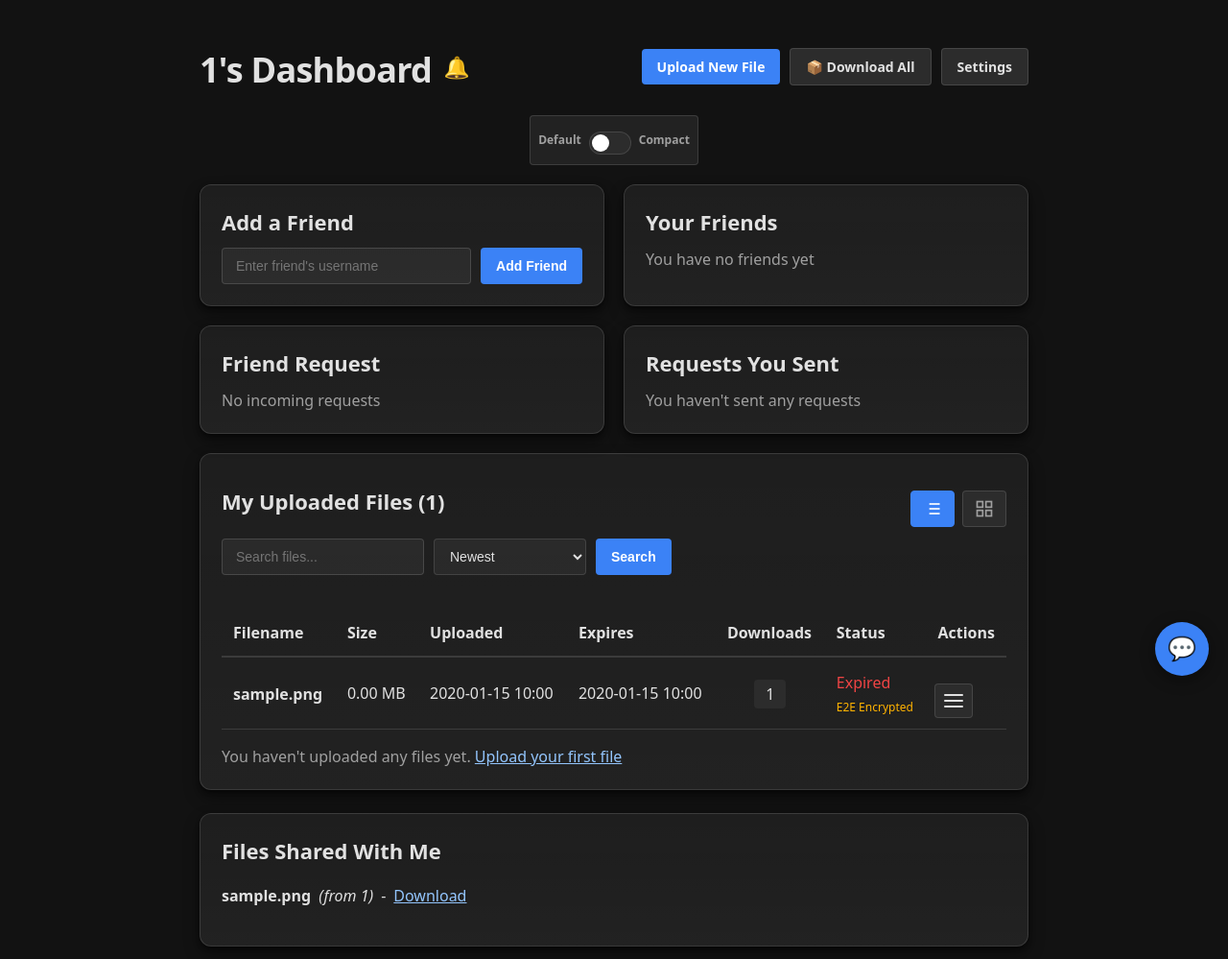
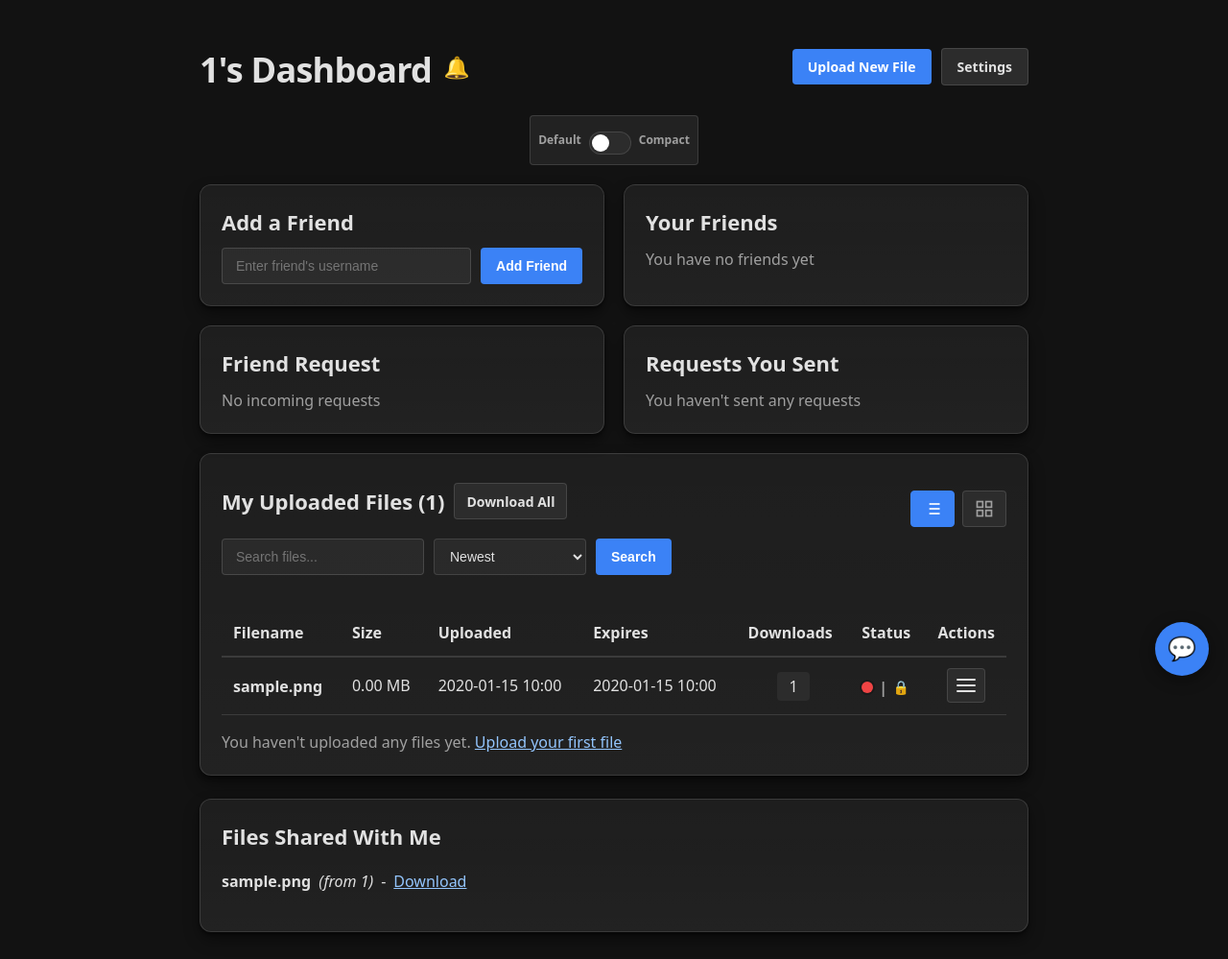
Before and after one commit to cs-ucc-ie/CS3305-2026-Team-9, a Flask app: page /dashboard in a window 1280 px wide. Shown: the part 76-1075 px from the top of the page at 96% size. After the commit the page ends 1047 px from the top, so only its background shows below. Run offline with Flask 3, Linux system fonts and the light colour scheme; the visitor is signed in with stand-in values (Sample User, id 1); tables that the repository leaves empty hold one stand-in row (values such as "Sample post"); grey boxes marked "Sample" are stand-in pictures; data that the repository does not hold is empty; some libraries are stand-ins or nearby versions.

Commit message:
minor changes to behaviour

```diff
--- a/static/styles.css
+++ b/static/styles.css
@@ -1731,6 +1731,17 @@ form * {
   height: 1px;
 }
 
+.file-table tbody td:last-child {
+  text-align: center;
+}
+
+.file-table tbody td:last-child .hamburger-menu {
+  margin: 0 auto;
+  display: flex;
+  align-items: center;
+  justify-content: center;
+}
+
 .dashboard-layout.files-main .file-table th:nth-child(2),
 .dashboard-layout.files-main .file-table th:nth-child(3),
 .dashboard-layout.files-main .file-table th:nth-child(4),
@@ -1815,9 +1826,120 @@ form * {
   color: var(--success);
 }
 
-.status-encrypted {
-  color: var(--warning-text);
+.status-indicator {
+  width: 12px;
+  height: 12px;
+  border-radius: 50%;
+  display: inline-block;
+  position: relative;
+  cursor: help;
+  box-shadow: 0 0 0 2px var(--overlay-dark-15);
+}
+
+.status-indicator-expired {
+  background: var(--danger);
+}
+
+.status-indicator-active {
+  background: var(--success);
+}
+
+.status-indicator::after {
+  content: attr(data-status);
+  position: absolute;
+  top: calc(100% + 8px);
+  left: 50%;
+  transform: translateX(-50%) translateY(4px);
+  background: var(--card);
+  color: var(--text);
+  border: 1px solid var(--border);
+  border-radius: var(--radius-xs);
+  padding: 4px 8px;
   font-size: 12px;
+  white-space: nowrap;
+  box-shadow: var(--shadow);
+  opacity: 0;
+  visibility: hidden;
+  pointer-events: none;
+  transition: opacity 0.12s ease, transform 0.12s ease;
+  z-index: 25;
+}
+
+.status-indicator:hover::after,
+.status-indicator:focus-visible::after {
+  opacity: 1;
+  visibility: visible;
+  transform: translateX(-50%) translateY(0);
+}
+
+.status-indicator:focus-visible {
+  outline: 2px solid var(--primary);
+  outline-offset: 2px;
+}
+
+.status-inline-group {
+  display: inline-flex;
+  align-items: center;
+  gap: 6px;
+}
+
+.status-separator {
+  color: var(--muted);
+  font-weight: 700;
+  line-height: 1;
+}
+
+.encryption-indicator {
+  position: relative;
+  display: inline-flex;
+  align-items: center;
+  justify-content: center;
+  width: 16px;
+  height: 16px;
+  font-size: 14px;
+  line-height: 1;
+  cursor: help;
+}
+
+.encryption-indicator-locked::before {
+  content: "🔒";
+}
+
+.encryption-indicator-unlocked::before {
+  content: "🔓";
+}
+
+.encryption-indicator::after {
+  content: attr(data-encryption);
+  position: absolute;
+  top: calc(100% + 8px);
+  left: 50%;
+  transform: translateX(-50%) translateY(4px);
+  background: var(--card);
+  color: var(--text);
+  border: 1px solid var(--border);
+  border-radius: var(--radius-xs);
+  padding: 4px 8px;
+  font-size: 12px;
+  white-space: nowrap;
+  box-shadow: var(--shadow);
+  opacity: 0;
+  visibility: hidden;
+  pointer-events: none;
+  transition: opacity 0.12s ease, transform 0.12s ease;
+  z-index: 25;
+}
+
+.encryption-indicator:hover::after,
+.encryption-indicator:focus-visible::after {
+  opacity: 1;
+  visibility: visible;
+  transform: translateX(-50%) translateY(0);
+}
+
+.encryption-indicator:focus-visible {
+  outline: 2px solid var(--primary);
+  outline-offset: 2px;
 }
 
 /* ===== Hamburger Menu ===== */
@@ -1835,6 +1957,7 @@ form * {
   border: 1px solid var(--border);
   border-radius: var(--radius-xs);
   padding: 8px 12px;
+  margin-top: 0;
   cursor: pointer;
   transition: all 0.2s ease;
   display: flex;
@@ -2017,6 +2140,12 @@ form * {
   margin-bottom: 12px;
 }
 
+.files-title-inline {
+  display: inline-flex;
+  align-items: center;
+  gap: 10px;
+}
+
 .files-card-header h2 {
   margin: 0;
 }
@@ -2070,6 +2199,11 @@ form * {
   .files-card-header {
     flex-direction: column;
     align-items: flex-start;
+  }
+
+  .files-title-inline {
+    width: 100%;
+    flex-wrap: wrap;
   }
 
   .view-toggle-container {
@@ -2176,7 +2310,15 @@ form * {
   display: flex;
   gap: 8px;
   flex-wrap: wrap;
+  align-items: center;
   margin-top: 4px;
+}
+
+.file-card-status .status-encrypted {
+  margin-left: auto;
+  color: var(--warning-text);
+  font-weight: 700;
+  white-space: nowrap;
 }
 
 /* ===== Dashboard lists ===== */
--- a/templates/dashboard.html
+++ b/templates/dashboard.html
@@ -25,9 +25,6 @@
     </div>
     <div class="dashboard-actions">
         <a href="{{ url_for('upload') }}" class="btn btn-sm">Upload New File</a>
-        {% if files %}
-        <a href="{{ url_for('download_all') }}" class="btn btn-secondary btn-sm" onclick="showToast('Preparing ZIP download...', 'info')">📦 Download All</a>
-        {% endif %}
         <a href="{{ url_for('settings') }}" class="btn btn-secondary btn-sm">Settings</a>
     </div>
 </div>
@@ -120,7 +117,12 @@
 
 <div class="card files-main-card">
     <div class="files-card-header">
-        <h2>My Uploaded Files ({{ files|length }})</h2>
+        <div class="files-title-inline">
+            <h2>My Uploaded Files ({{ files|length }})</h2>
+            {% if files %}
+            <a href="{{ url_for('download_all') }}" class="btn btn-secondary btn-sm" onclick="showToast('Preparing ZIP download...', 'info')">Download All</a>
+            {% endif %}
+        </div>
         {% if files %}
         <div class="view-toggle-container files-header-toggle">
             <button id="listViewBtn" class="view-toggle-btn active" onclick="switchView('list')" title="List view">
@@ -211,14 +213,18 @@
                         </span>
                     </td>
                     <td>
-                        {% if file.expiry_date < now %}
-                            <span class="status-expired">Expired</span>
-                        {% else %}
-                            <span class="status-active">Active</span>
-                        {% endif %}
-                        {% if file.is_encrypted %}
-                            <br><span class="status-encrypted">E2E Encrypted</span>
-                        {% endif %}
+                        <span class="status-inline-group">
+                            {% if file.expiry_date < now %}
+                                <span class="status-indicator status-indicator-expired" data-status="Expired" tabindex="0" aria-label="Expired"></span>
+                            {% else %}
+                                <span class="status-indicator status-indicator-active" data-status="Active" tabindex="0" aria-label="Active"></span>
+                            {% endif %}
+                            <strong class="status-separator" aria-hidden="true">|</strong>
+                            <span class="encryption-indicator {% if file.is_encrypted %}encryption-indicator-locked{% else %}encryption-indicator-unlocked{% endif %}"
+                                  data-encryption="{% if file.is_encrypted %}E2E Encrypted{% else %}Not Encrypted{% endif %}"
+                                  tabindex="0"
+                                  aria-label="{% if file.is_encrypted %}E2E Encrypted{% else %}Not Encrypted{% endif %}"></span>
+                        </span>
                     </td>
                     <td>
                         <div class="hamburger-menu">
```
